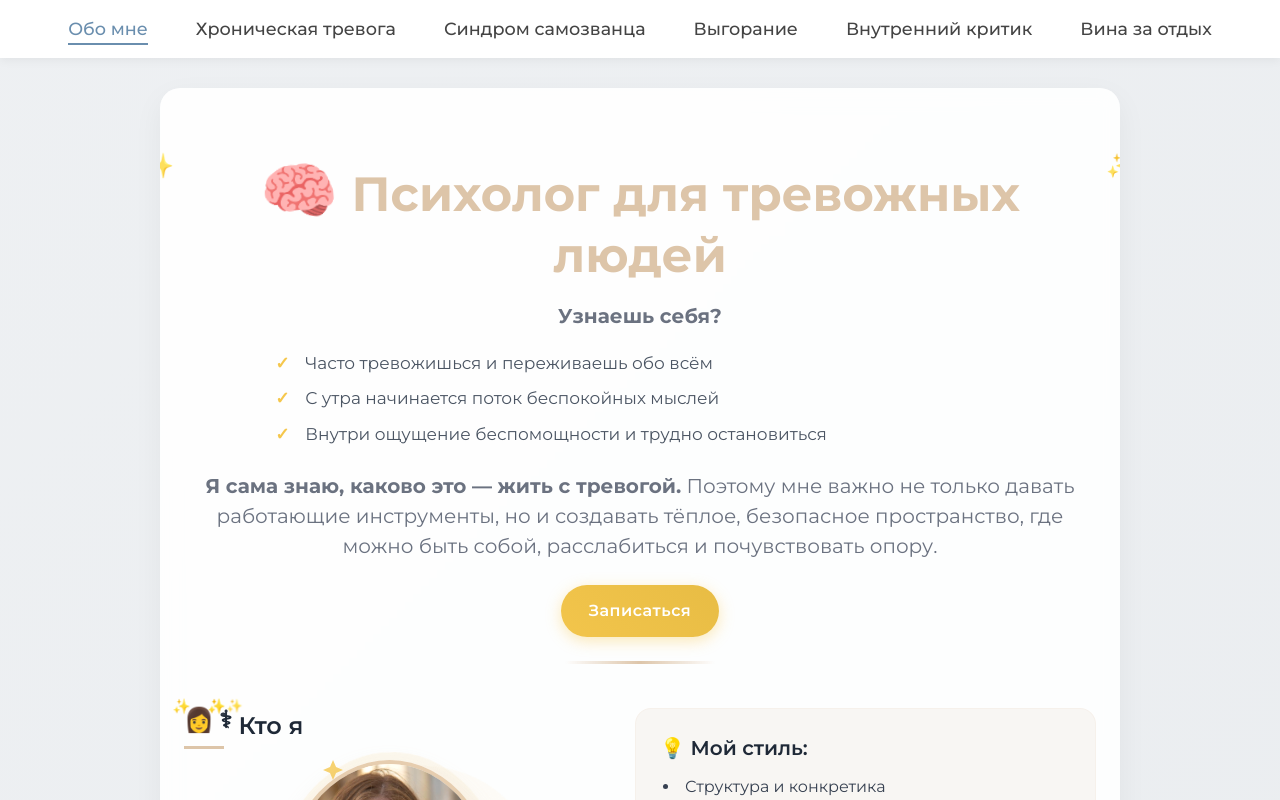
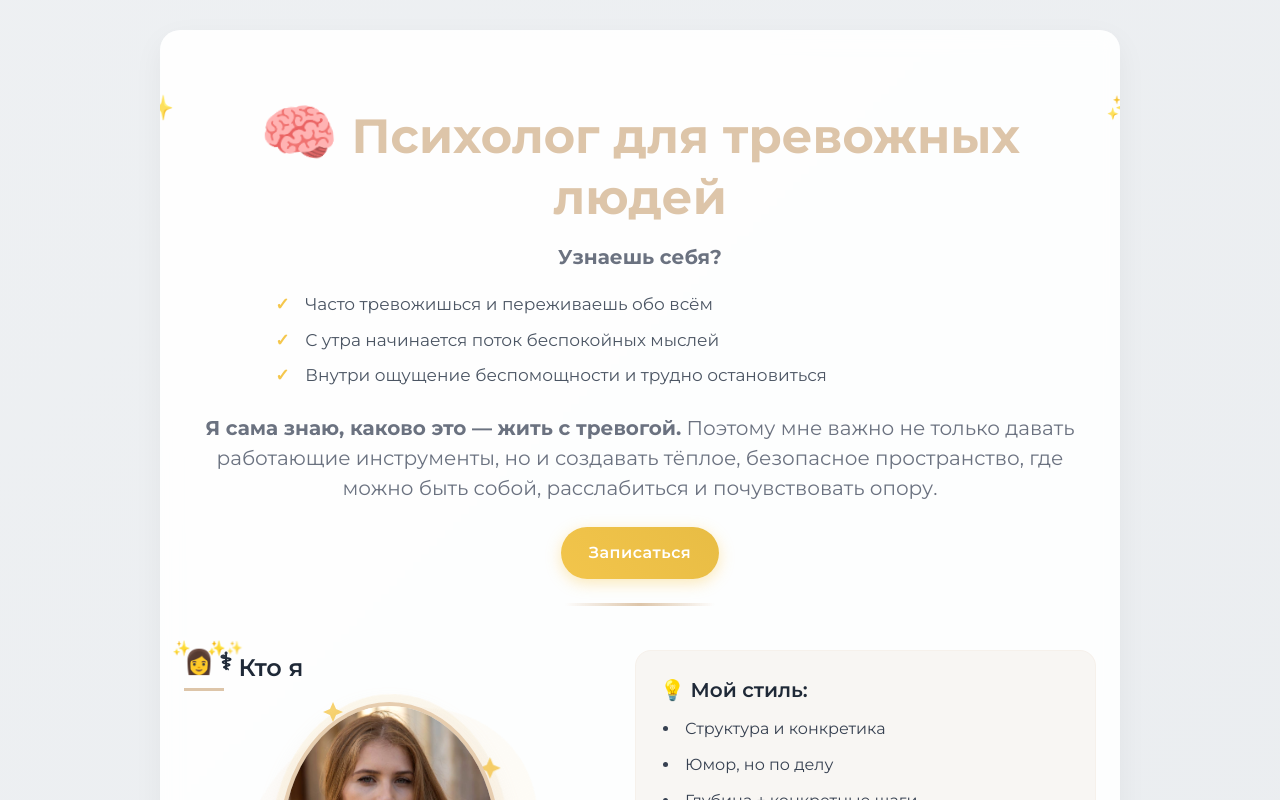
Before and after one commit to termoxin/zelinska-blog, a Next.js app: page / in a window 1280 px wide. Shown: the top 800 px of the page. Built offline with nearby package versions, Linux system fonts and the light colour scheme; no server answers.

Commit message:
remove navigation

```diff
--- a/src/app/layout.js
+++ b/src/app/layout.js
@@ -55,7 +55,7 @@ export default function RootLayout({ children }) {
             />
           </noscript>
           {/* End Meta Pixel Code */}
-          <Navigation />
+          {/* <Navigation /> */}
           {children}
         </PostHogProvider>
       </body>
```
